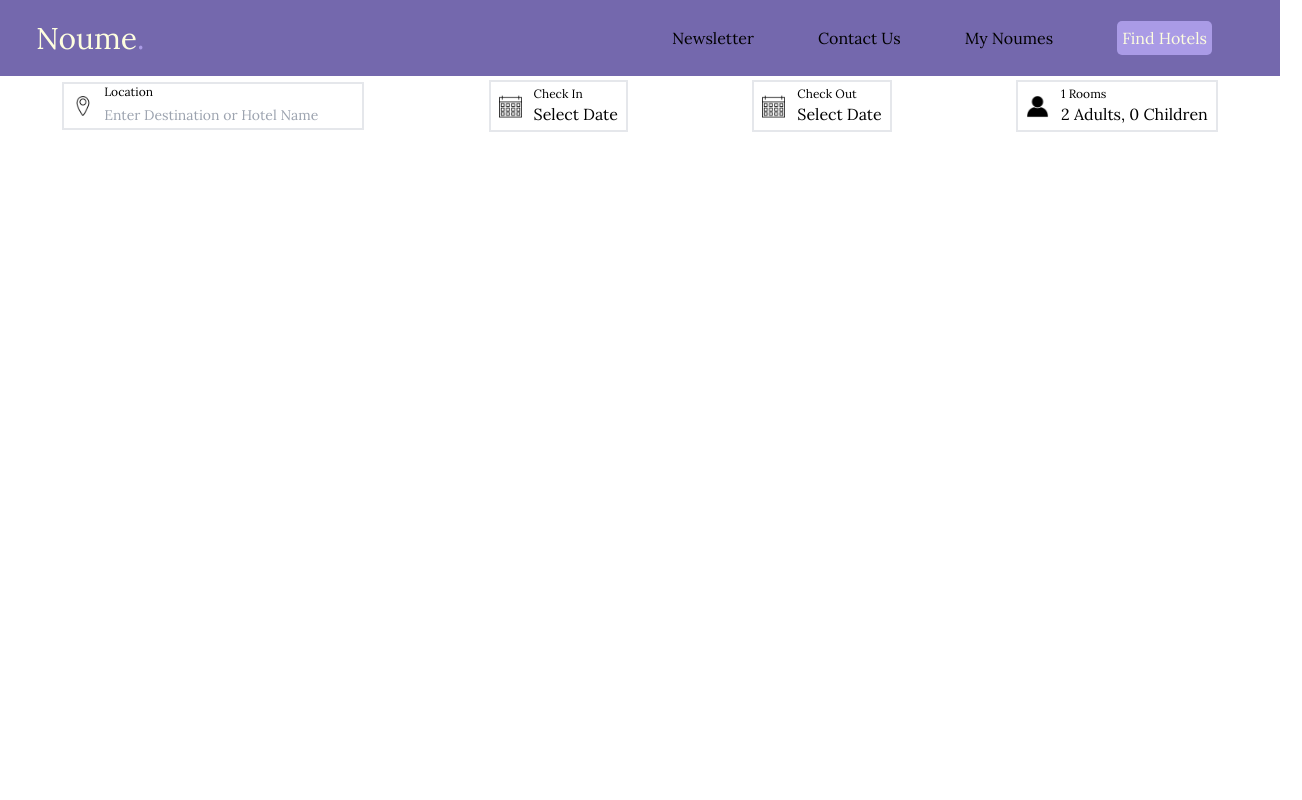
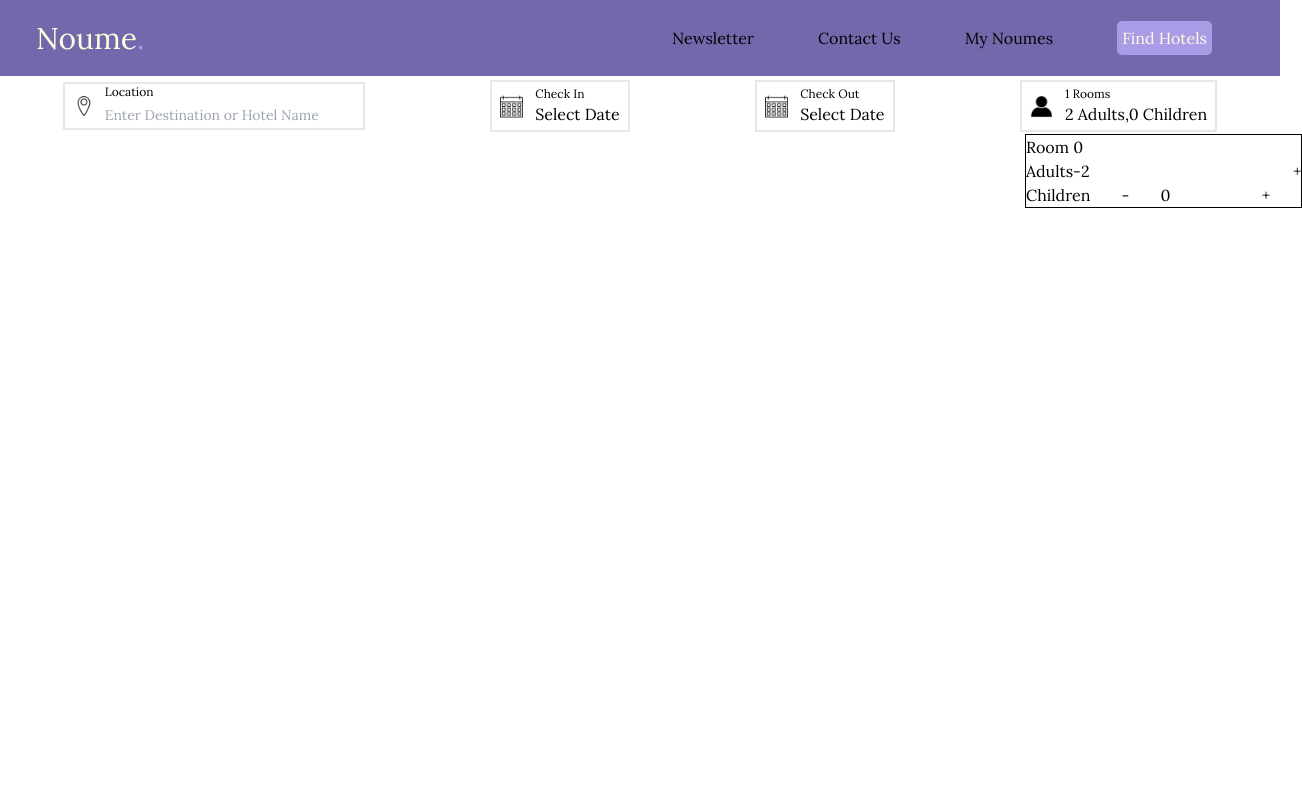
Before and after one commit to wramos1/noume, a React (Vite) app: page /#/find-hotels in a window 1280 px wide. Shown: the top 800 px of the page, 1302 px wide, since content can reach past the window. Built offline with nearby package versions, Linux system fonts and the light colour scheme.

Commit message:
Implementing display of rooms by utilizing a map to iterate through them and designing UI while creating functions to update state of rooms

```diff
--- a/src/components/SearchBar.jsx
+++ b/src/components/SearchBar.jsx
@@ -93,6 +93,36 @@ const SearchBar = () => {
             return new Date(date.setDate(date.getDate() + 1));
         }
         return new Date();
+    };
+
+    const mapThroughRooms = () => {
+        return rooms.map((room, i) => {
+            const { adults, children } = room;
+            return (
+                <div key={i} className='flex flex-col'>
+                    <p>
+                        Room {i}
+                    </p>
+                    <div className='flex justify-between'>
+                        <h2>Adults</h2>
+                        <div className='flex'>
+                            <button> - </button>
+                            <input type="number" value={adults} name="" id="" />
+                            <button> + </button>
+                        </div>
+                    </div>
+
+                    <div className='flex'>
+                        <h2>Children</h2>
+                        <div className='flex justify-evenly'>
+                            <button> - </button>
+                            <input type="number" value={children} name="" id="" className='w-1/3' />
+                            <button> + </button>
+                        </div>
+                    </div>
+                </div>
+            )
+        })
     }
 
     return (
@@ -181,8 +211,14 @@ const SearchBar = () => {
                         <button
                             id='people'
                         >
-                            {rooms.reduce((accum, room) => accum + room.adults, 0)} Adults, {rooms.reduce((accum, room) => accum + room.children, 0)} Children
+                            {rooms.reduce((accum, room) => accum + room.adults, 0)} Adults,
+                            {rooms.reduce((accum, room) => accum + room.children, 0)} Children
                         </button>
+
+                        <div className='absolute mt-12 border border-black min-w-[200px] -left-10'>
+                            {mapThroughRooms()}
+                        </div>
+
                     </div>
                 </div>
 
```
